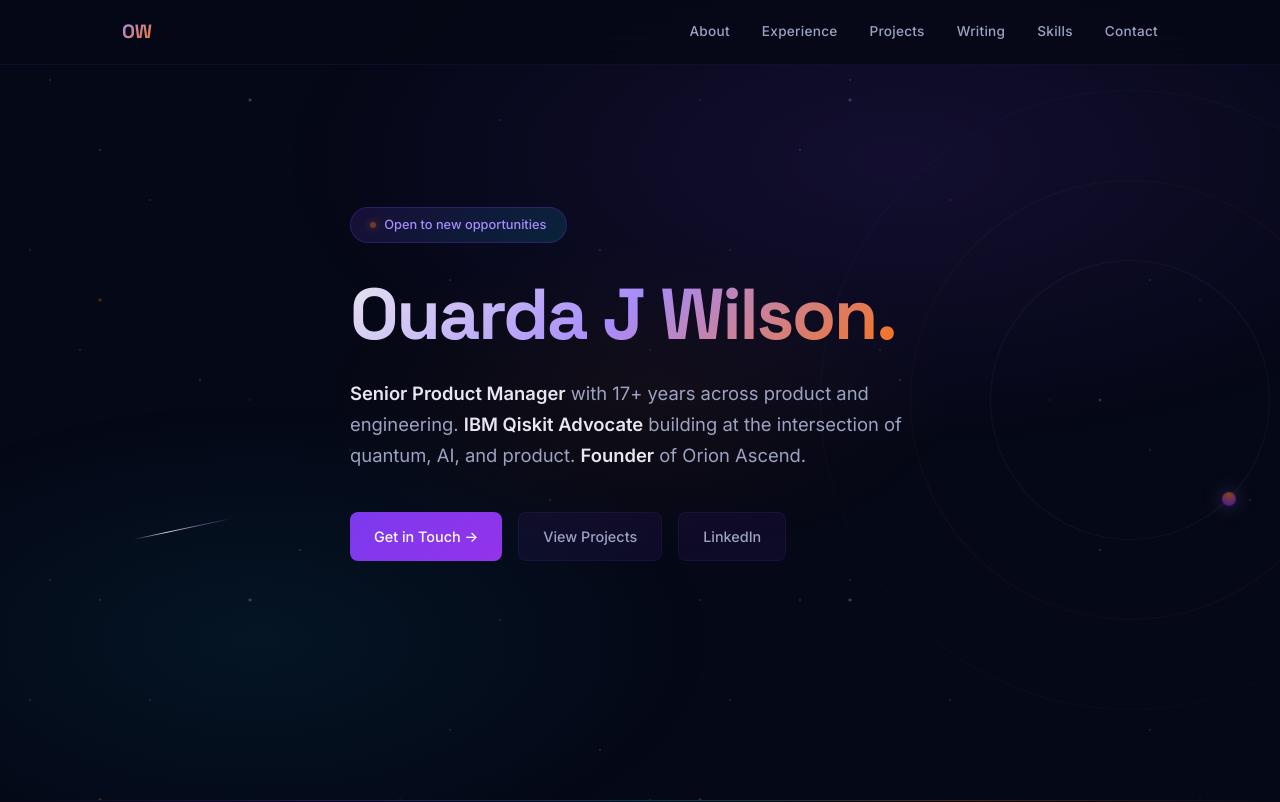
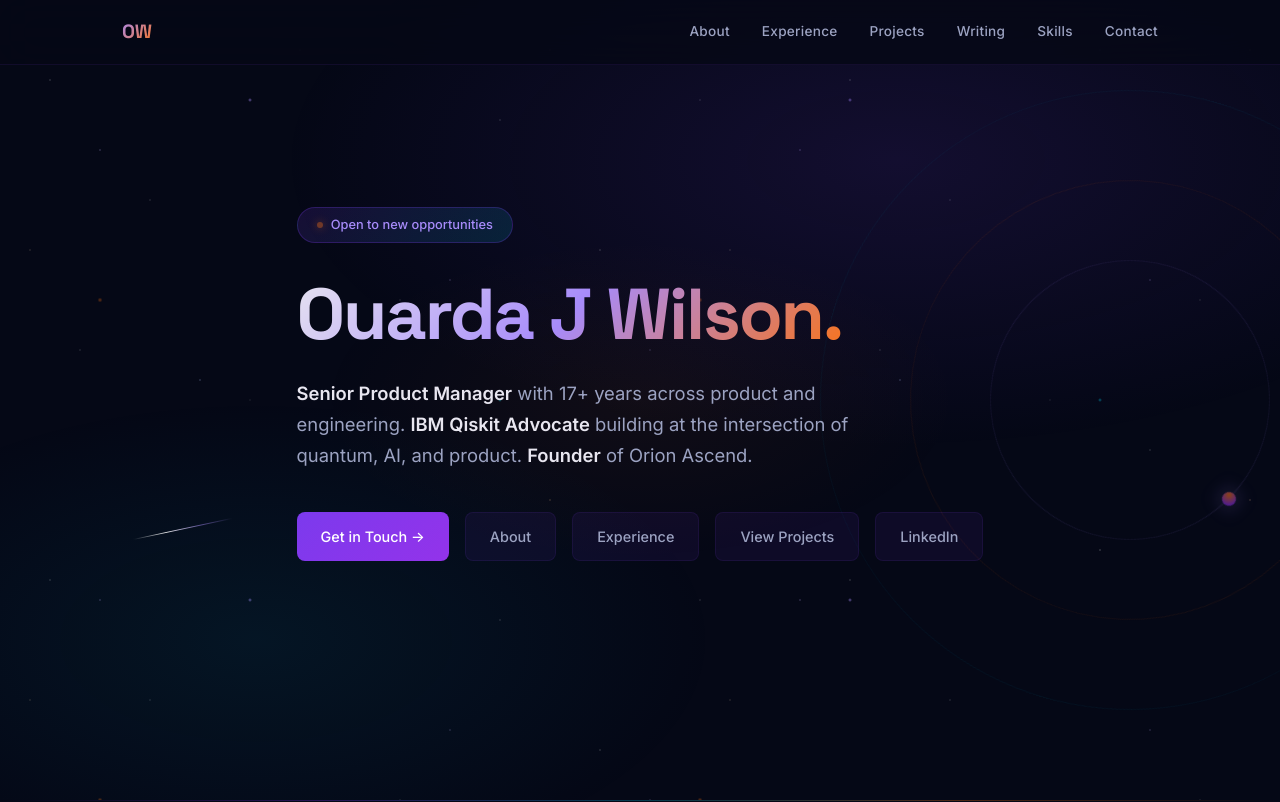
Before and after one commit to ouardaw/Web-Pages, a plain HTML site: page portfolio/index.html in a window 1280 px wide. Shown: the top 802 px of the page. Drawn offline with Linux system fonts and the light colour scheme.

Commit message:
Update index.html

```diff
--- a/portfolio/index.html
+++ b/portfolio/index.html
@@ -894,6 +894,8 @@
         </p>
         <div class="hero-buttons">
             <a href="#contact" class="btn btn-primary"><span>Get in Touch &rarr;</span></a>
+            <a href="#about" class="btn btn-secondary">About</a>
+            <a href="#experience" class="btn btn-secondary">Experience</a>
             <a href="#projects" class="btn btn-secondary">View Projects</a>
             <a href="https://www.linkedin.com/in/ouarda-jw/" class="btn btn-secondary" target="_blank">LinkedIn</a>
         </div>
```
